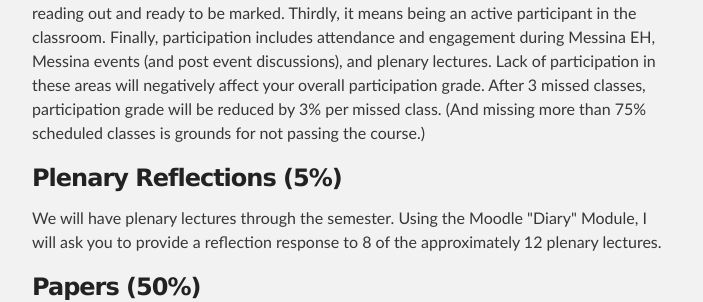
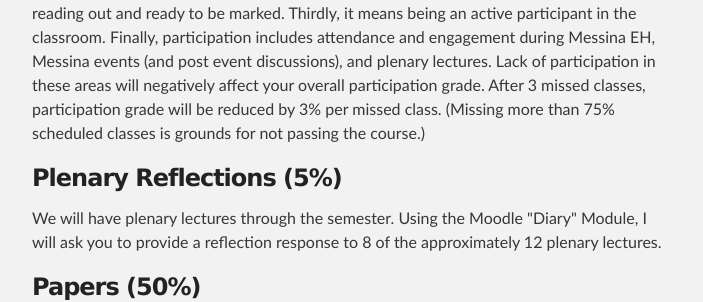
Before and after one commit to jeffreycwitt/jeffreycwitt.github.io, a Jekyll site: the page built from teaching/MedievalWorld.html, in a window 1280 px wide and 1400 px high, scrolled down 1607 px. Shown: the part 305-607 px from the top of the window, without its empty margins (288-991 px from the left). Built offline with Jekyll 4.4.1, drawn with Linux system fonts in a browser that asks for light colours; some of the changed lines change nothing that is shown; some of the changed text lies outside the part shown.

Commit message:
syllabus update

```diff
--- a/teaching/MedievalWorld.html
+++ b/teaching/MedievalWorld.html
@@ -119,7 +119,7 @@
                Lack of participation in these areas will negatively affect your overall participation
                grade.
                After 3 missed classes, participation grade will be reduced by 3% per missed class.
-               (And missing more than 75% scheduled classes is grounds for not passing the course.)
+               (Missing more than 75% scheduled classes is grounds for not passing the course.)
                </p>
             </div>
 
@@ -204,6 +204,8 @@
 
 
                See the honor code for further information. <a href="https://www.loyola.edu/academics/honor-code" target="_blank">https://www.loyola.edu/academics/honor-code</a>.
+               Further, honors students are also expected to adhere to the honors program integrity
+               statement (posted on moodle).
                </p>
 
 
@@ -505,7 +507,7 @@
             </p>
 
          <p>
-            Tuesday May 6th, 1:00pm
+            Monday May 4th, 9:00am
             Final Exam
             </p>
          </div>
```
